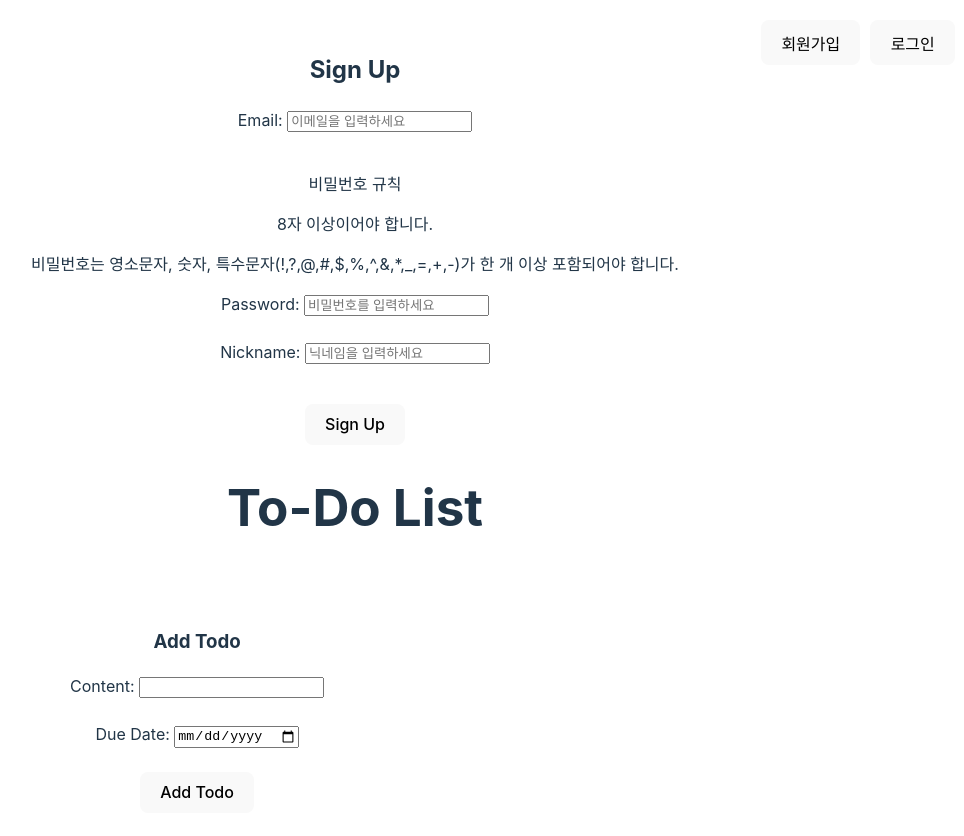
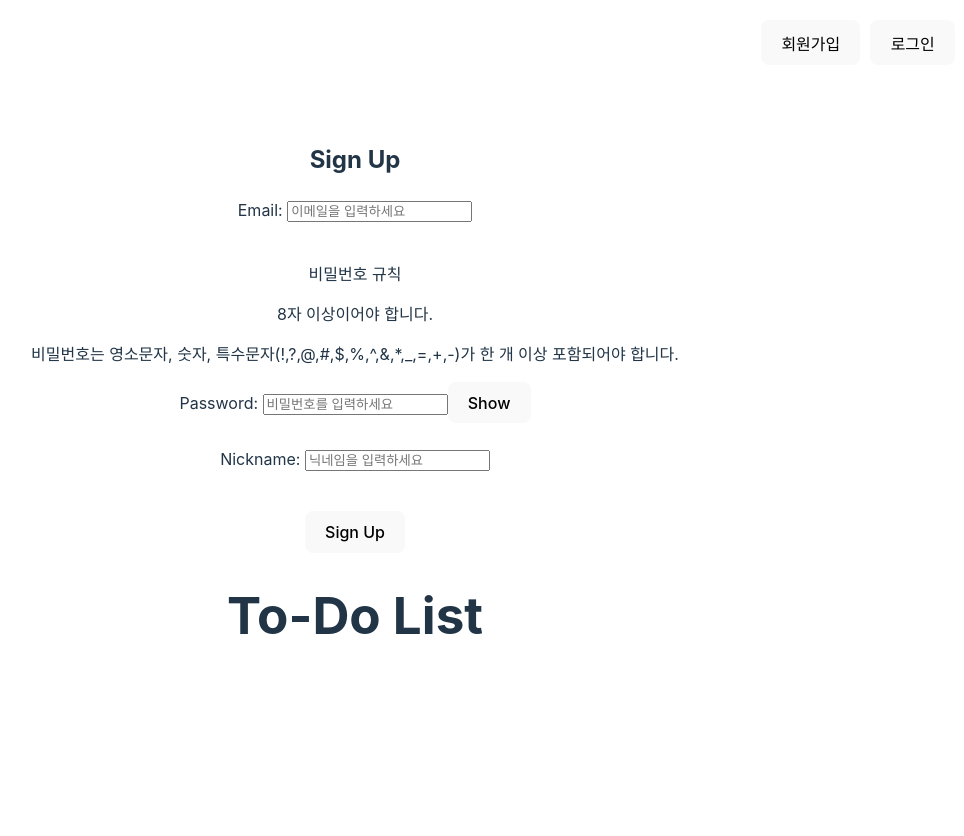
Before and after one commit to JisooPyo/SeSAC-Semi-Project-Front, a React (Vite) app: page /signup in a window 1280 px wide. Shown: the top 836 px of the page, without its empty margins (285-1249 px from the left). After the commit the page ends 800 px from the top, so only its background shows below. Built offline with nearby package versions, Linux system fonts and the light colour scheme; no server answers.

Commit message:
회원가입/로그인 폼 비밀번호 보여주는 버튼 추가, 투두리스트 인증된 회원에게만 보이기

```diff
--- a/src/App.jsx
+++ b/src/App.jsx
@@ -3,9 +3,18 @@ import TodoList from "./components/TodoList";
 import TodoInput from "./components/TodoInput";
 import AppRouter from "./components/AppRouter";
 import { useNavigate } from "react-router-dom";
+import { useEffect, useState } from "react";
 
 function App() {
+  const [isLoggedIn, setIsLoggedIn] = useState(false);
   const navigate = useNavigate();
+
+  useEffect(() => {
+    const token = localStorage.getItem("token");
+    if (token) {
+      setIsLoggedIn(true);
+    }
+  });
 
   const goToSignup = () => {
     navigate("/signup");
@@ -30,6 +39,7 @@ function App() {
       <h1>To-Do List</h1>
 
       {/* 토큰이 있으면 보여주기, 없으면 보여주지 않기 */}
+      {isLoggedIn && (
         <div>
           <div className="container">
             <div className="item">
@@ -40,6 +50,7 @@ function App() {
             </div>
           </div>
         </div>
+      )}
     </>
   );
 }
--- a/src/components/Login.jsx
+++ b/src/components/Login.jsx
@@ -5,8 +5,13 @@ function Login() {
   const [email, setEmail] = useState("");
   const [password, setPassword] = useState("");
   const [message, setMessage] = useState("");
+  const [showPassword, setShowPassword] = useState(false);
 
   const navigate = useNavigate();
+
+  const togglePasswordVisibility = () => {
+    setShowPassword((prevShowPassword) => !prevShowPassword);
+  };
 
   const loginRequest = async (event) => {
     event.preventDefault();
@@ -65,13 +70,16 @@ function Login() {
         <div>
           <label htmlFor="password">Password: </label>
           <input
-            type="password"
+            type={showPassword ? "text" : "password"}
             id="password"
             placeholder="비밀번호를 입력하세요"
             value={password}
             onChange={(e) => setPassword(e.target.value)}
             required
           />
+          <button type="button" onClick={togglePasswordVisibility}>
+            {showPassword ? "Hide" : "Show"}
+          </button>
         </div>
         <div>
           <p style={{ color: "yellow" }}>{message}</p>
--- a/src/components/Signup.jsx
+++ b/src/components/Signup.jsx
@@ -6,8 +6,13 @@ function Signup() {
   const [password, setPassword] = useState("");
   const [nickname, setNickname] = useState("");
   const [message, setMessage] = useState("");
+  const [showPassword, setShowPassword] = useState(false);
 
   const navigate = useNavigate();
+
+  const togglePasswordVisibility = () => {
+    setShowPassword((prevShowPassword) => !prevShowPassword);
+  };
 
   const signupRequest = async (e) => {
     e.preventDefault();
@@ -71,12 +76,15 @@ function Signup() {
           </p>
           <label>Password: </label>
           <input
-            type="password"
+            type={showPassword ? "text" : "password"}
             placeholder="비밀번호를 입력하세요"
             value={password}
             onChange={(e) => setPassword(e.target.value)}
             required
           />
+          <button type="button" onClick={togglePasswordVisibility}>
+            {showPassword ? "Hide" : "Show"}
+          </button>
         </div>
         <br />
         <div>
```
Lines whose indentation alone changed are shown as unchanged.
